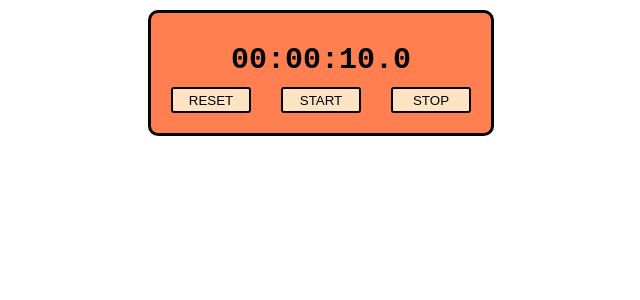
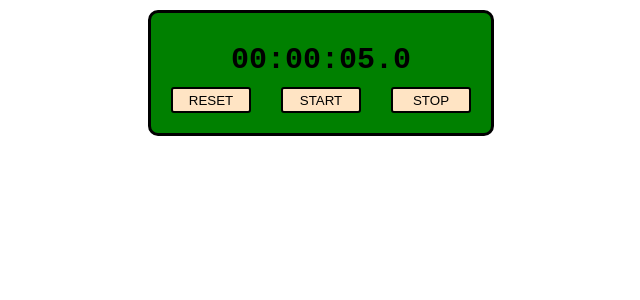
Before and after one commit to jasonlawrie/yoga-app, a React app: page / in a window 1280 px wide. Shown: the top 300 px of the page, without its empty margins (319-959 px from the left). Built offline with nearby package versions, Linux system fonts and the light colour scheme.

Commit message:
added color indicators

```diff
--- a/src/App.js
+++ b/src/App.js
@@ -4,7 +4,7 @@ import Timer from './components/timer/Timer.js';
 function App() {
   return (
     <div className="App">
-      <Timer duration="10"/>
+      <Timer duration="5"/>
     </div>
   );
 }
--- a/src/components/timer/Timer.css
+++ b/src/components/timer/Timer.css
@@ -6,7 +6,18 @@
     width: 300px;
     border-style: solid;
     border-radius: 10px;
-    background-color:coral;
+}
+
+.timer-component.green {
+    background-color:green;
+}
+
+.timer-component.red {
+    background-color:red;
+}
+
+.timer-component.yellow {
+    background-color:yellow;
 }
 
 .timer-buttons {
--- a/src/components/timer/Timer.js
+++ b/src/components/timer/Timer.js
@@ -2,12 +2,14 @@ import React, { useState } from 'react';
 import './Timer.css'
 
 function Timer({ duration }) {
-    const [currentValue, setCurrentValue] = useState(duration*1000);
+    const [currentValue, setCurrentValue] = useState(duration * 1000);
     const [intervalId, setIntervalId] = useState(false);
+    const [backgroundColor, setBackgroundColor] = useState("green");
 
     const resetTimer = () => {
         stopTimer();
-        setCurrentValue(duration*1000);
+        setCurrentValue(duration * 1000);
+        setBackgroundColor(formatColor(duration * 1000));
     }
 
     const startTimer = () => {
@@ -20,23 +22,27 @@ function Timer({ duration }) {
                     setCurrentValue(value);
                 } else {
                     setCurrentValue(0);
-                    stopTimer();
+                    clearInterval(interval);
+                    setIntervalId(false);
                 }
+                setBackgroundColor(formatColor(value));
             }, 100);
             setIntervalId(interval);
         }
     }
 
     const stopTimer = () => {
-        clearInterval(intervalId);
-        setIntervalId(false);
+        if (intervalId) {
+            clearInterval(intervalId);
+            setIntervalId(false);
+        }
     }
 
     const formatTime = (numTime) => {
-        let totalSeconds = numTime / 1000;
+        const totalSeconds = numTime / 1000;
         let hours = Math.floor(totalSeconds / 3600);
         let minutes = Math.floor((totalSeconds - hours * 3600) / 60);
-        let seconds = (totalSeconds - hours * 3600 - minutes * 60);
+        const seconds = (totalSeconds - hours * 3600 - minutes * 60);
         let secondString = seconds.toLocaleString(undefined, { minimumFractionDigits: 1, maximumFractionDigits: 1 })
         if (hours < 10) hours = '0' + hours;
         if (minutes < 10) minutes = '0' + minutes;
@@ -44,8 +50,24 @@ function Timer({ duration }) {
         return hours + ':' + minutes + ':' + secondString;
     }
 
+    const formatColor = (numTime) => {
+        let color = "red";
+        switch (true) {
+            case (numTime > 3000):
+                color = "green";
+                break;
+            case (numTime > 0):
+                color = "yellow";
+                break;
+            default:
+                color = "red";
+                break;
+        }
+        return color;
+    }
+
     return (
-        <span className="timer-component">
+        <div className={`timer-component ${backgroundColor}`}>
             <div className="timer-display">
                 {formatTime(currentValue)}
             </div>
@@ -54,7 +76,7 @@ function Timer({ duration }) {
                 <button onClick={startTimer}>START</button>
                 <button onClick={stopTimer}>STOP</button>
             </div>
-        </span>
+        </div>
     )
 }
 
```
Also changed, not shown: 1 other file (tests, documents, lock files or other folders).
